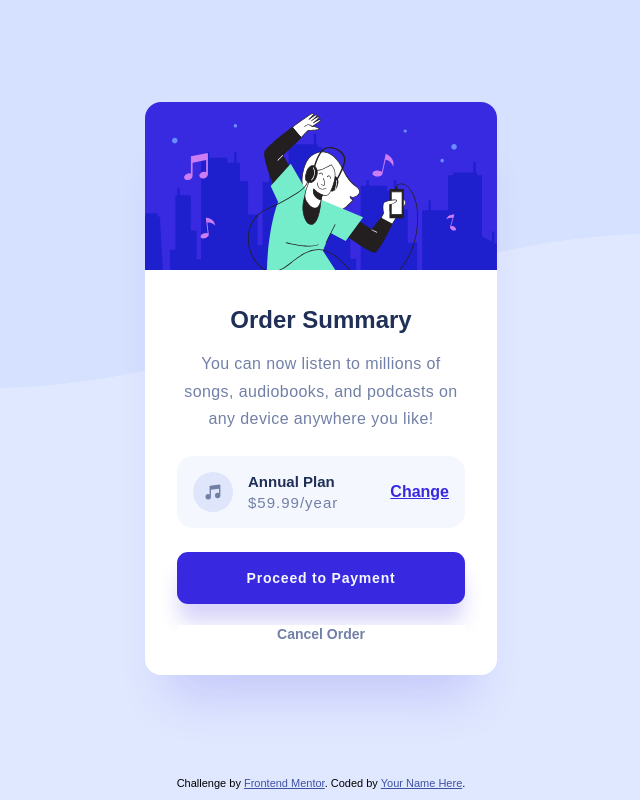
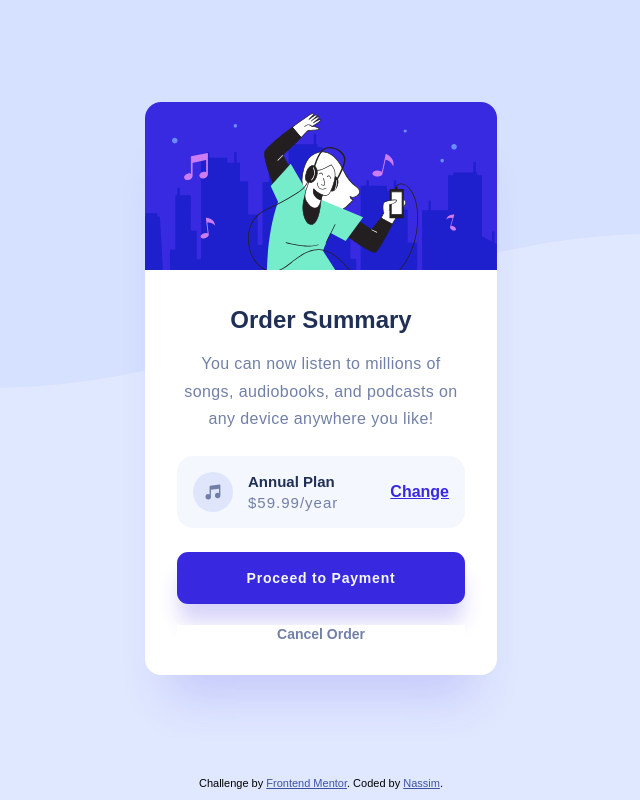
Before and after one commit to Nassim555/order-summary-component-main, a plain HTML site: page index.html in a window 1280 px wide. Shown: the whole page, without its empty margins (319-959 px from the left). Drawn offline with Linux system fonts and the light colour scheme.

Commit message:
Update index.html

```diff
--- a/index.html
+++ b/index.html
@@ -66,7 +66,7 @@
         Challenge by
         <a href="https://www.frontendmentor.io?ref=challenge" target="_blank"
           >Frontend Mentor</a
-        >. Coded by <a href="#">Your Name Here</a>.
+        >. Coded by <a href="https://www.frontendmentor.io/profile/Nassim555">Nassim</a>.
       </div>
     </main>
   </body>
```
